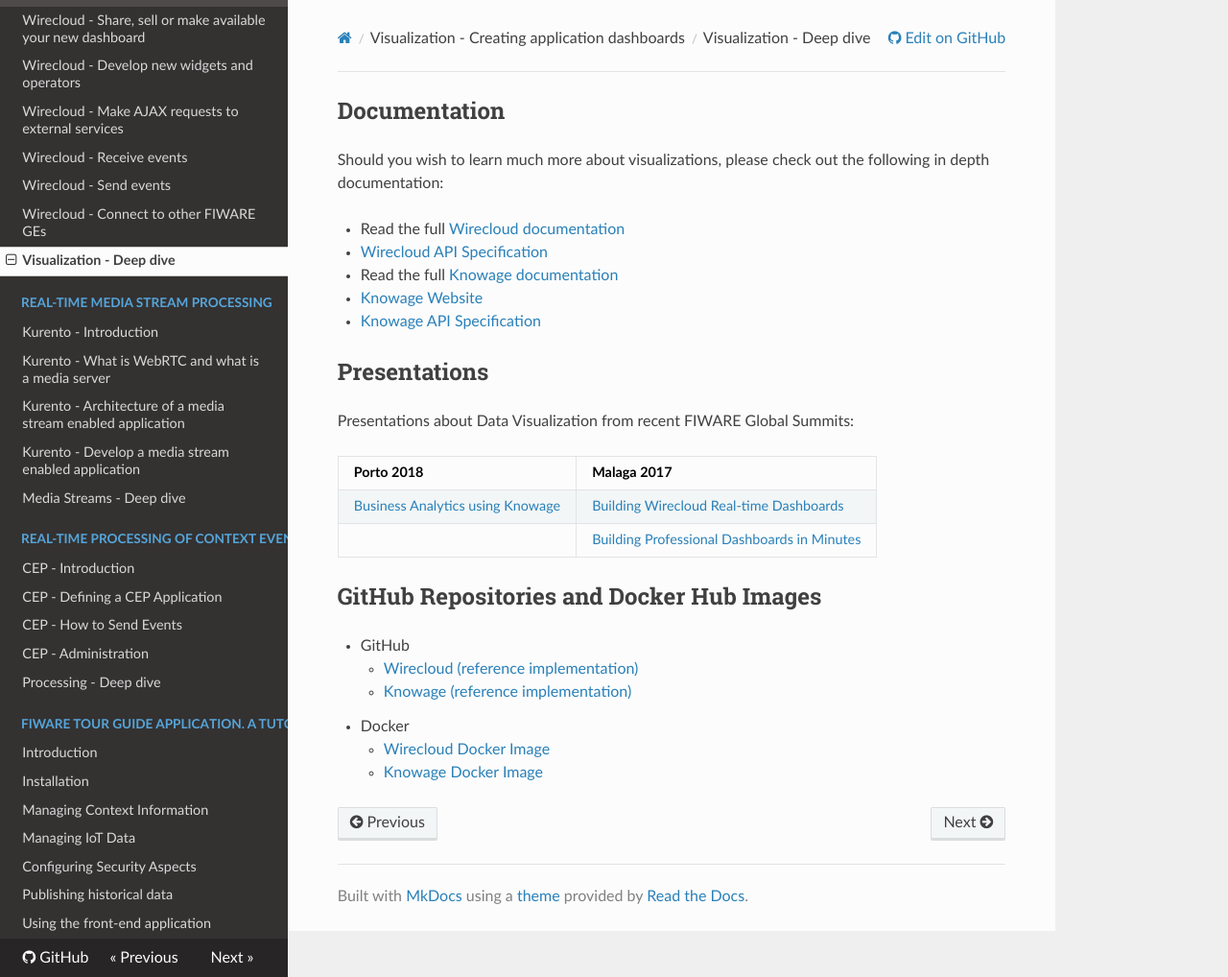
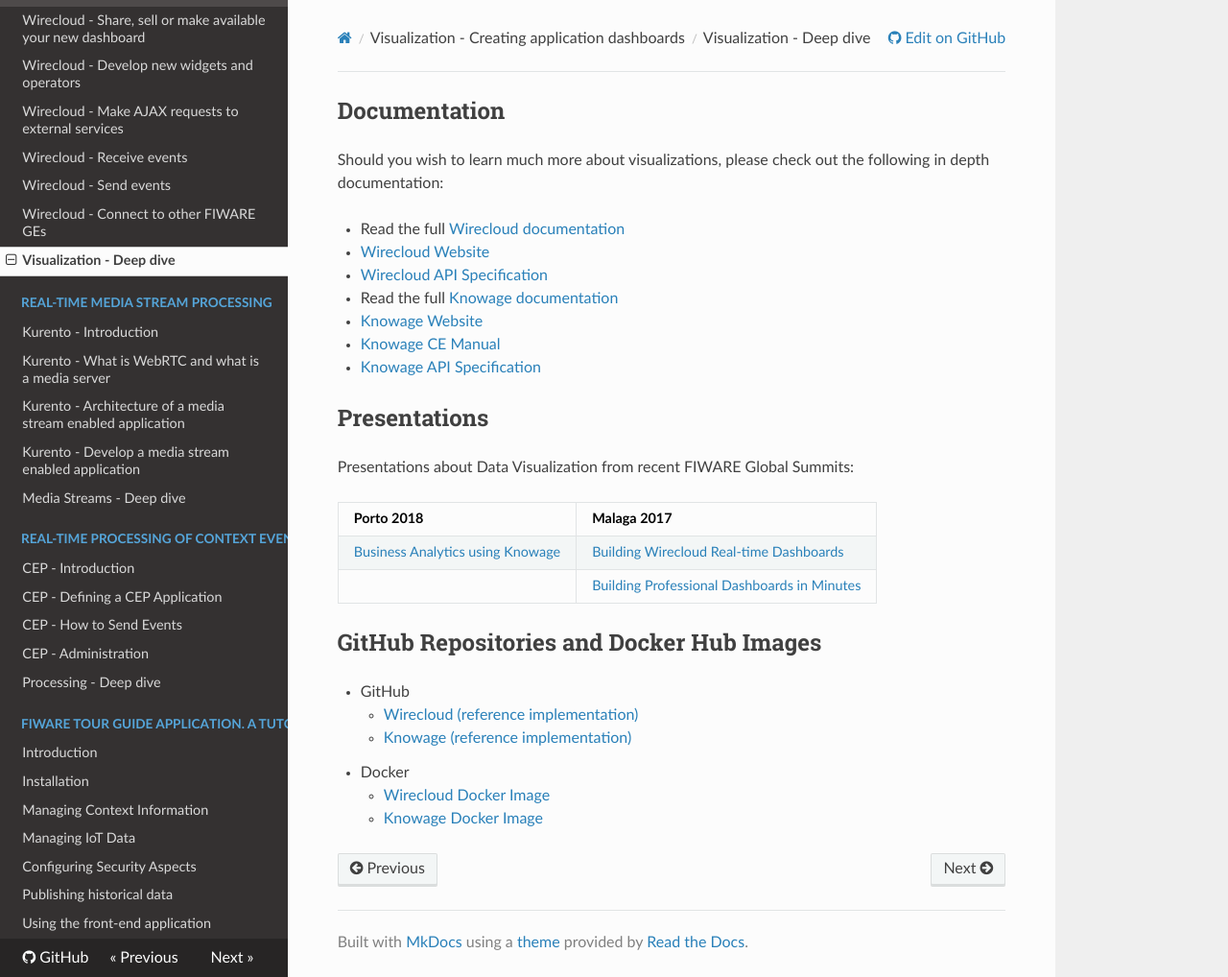
Before and after one commit to FIWARE-Ops/docs.TourGuide, an MkDocs documentation site: the page built from doc/creating-application-dashboards/deep-dive.md, in a window 1280 px wide and 1018 px high. Shown: the whole window at 96% size. Built offline with MkDocs 1.6.1, drawn with Linux system fonts in a browser that asks for light colours; nearby versions of some CDN libraries; comment, search, counter and statistics services are not loaded; old or Windows-style settings are respelled for this version of MkDocs.

Commit message:
More links

```diff
--- a/doc/creating-application-dashboards/deep-dive.md
+++ b/doc/creating-application-dashboards/deep-dive.md
@@ -4,9 +4,11 @@
 Should you wish to learn much more about visualizations, please check out the following in depth documentation:
 
   - Read the full [Wirecloud documentation](http://wirecloud.readthedocs.org/en/latest/)
+  - [Wirecloud Website](https://conwet.fi.upm.es/wirecloud/)
   - [Wirecloud API Specification](http://docs.fiwareapplicationmashup.apiary.io)
   - Read the full [Knowage documentation](https://knowage.readthedocs.io/en/latest/)
   - [Knowage Website](https://www.knowage-suite.com/)
+  - [Knowage CE Manual](http://download.forge.ow2.org/knowage/Knowage_6.x_CE_Manual.pdf)
   - [Knowage API Specification](https://knowage.docs.apiary.io/)
 
 
```
